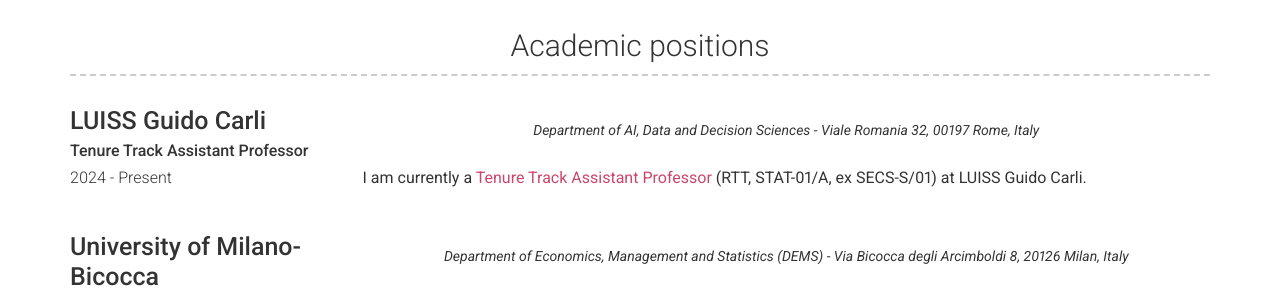
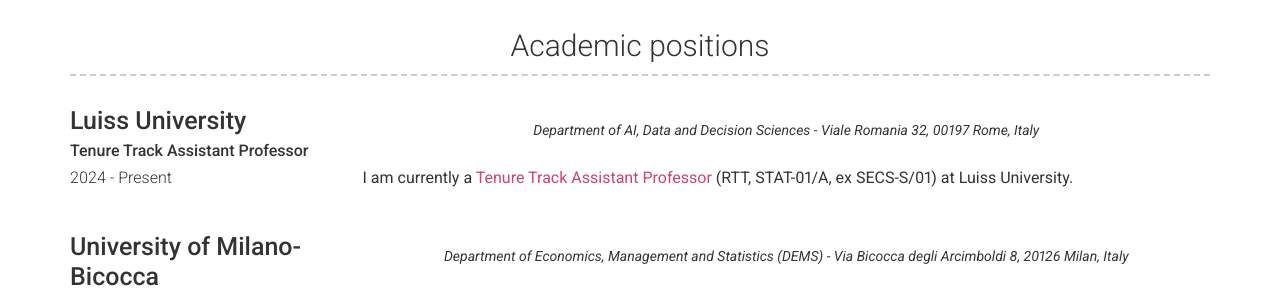
Before and after one commit to alessiacaponera/alessiacaponera.github.io, a Jekyll site: the page built from index.md, in a window 1280 px wide and 900 px high, scrolled down 357 px. Shown: the part 154-447 px from the top of the window. Built offline with Jekyll 4.4.1, drawn with Linux system fonts in a browser that asks for light colours.

Commit message:
Update projects.yml

```diff
--- a/_data/projects.yml
+++ b/_data/projects.yml
@@ -1,5 +1,5 @@
 - layout: left
-  company: LUISS Guido Carli
+  company: Luiss University
   #link: https://en.unimib.it
   jobs:
     - title: Tenure Track Assistant Professor
@@ -7,7 +7,7 @@
   quote: >
     Department of AI, Data and Decision Sciences - Viale Romania 32, 00197 Rome, Italy
   description: >
-    I am currently a [Tenure Track Assistant Professor](https://www.luiss.edu/faculty-profile/356598) (RTT, STAT-01/A, ex SECS-S/01) at LUISS Guido Carli.
+    I am currently a [Tenure Track Assistant Professor](https://www.luiss.edu/faculty-profile/356598) (RTT, STAT-01/A, ex SECS-S/01) at Luiss University.
 
 - layout: left
   company: University of Milano-Bicocca
```
